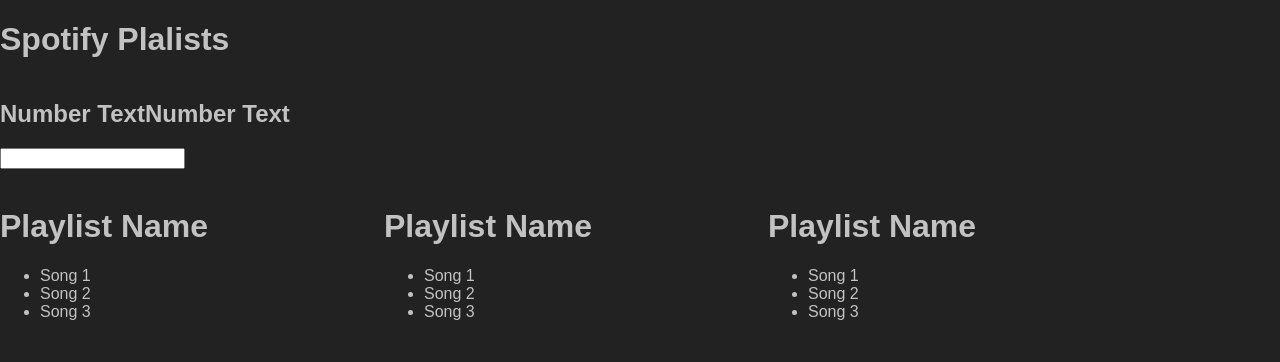
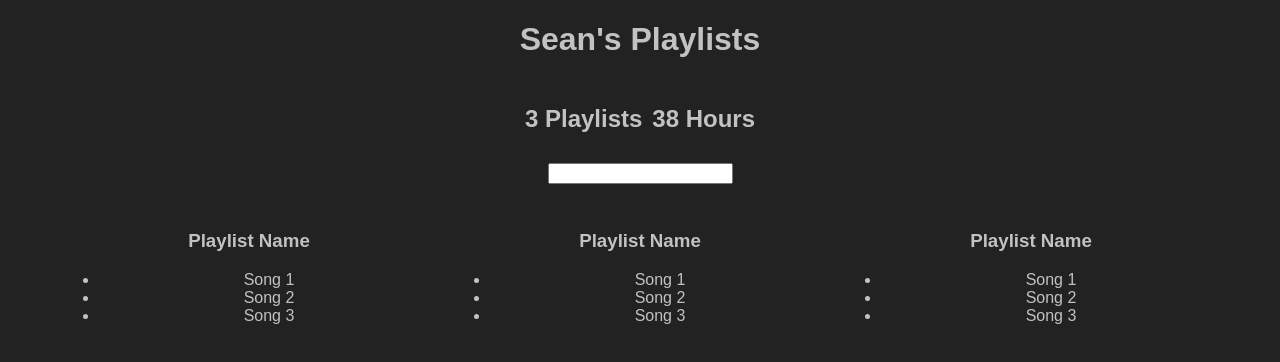
Before and after one commit to stycho/spotify-playlist, a React (Create React App) app: page / in a window 1280 px wide. Shown: the top 362 px of the page. Built offline with nearby package versions, Linux system fonts and the light colour scheme.

Commit message:
Added use of variables for Header, Playlist Count and Duration

```diff
--- a/src/App.css
+++ b/src/App.css
@@ -1,5 +1,6 @@
-body {
+html, body {
   background-color: #222222;
+  align-content: center;
 }
 
 .App {
--- a/src/App.js
+++ b/src/App.js
@@ -9,14 +9,38 @@
 
 let defaultStyle = {
   color: '#C2C2C2',
+  margin: '5px'
 };
+
+let fakeData = {
+  user: {
+    name: 'Sean',
+    playlists: [
+      {
+        name: 'Bangers',
+        songs: ['Womp', 'Fissures', 'bloopin'],
+        duration: 12
+      },
+      {
+        name: 'Favorites',
+        songs: ['Thing Thing', 'Nevermind', 'Take it away'],
+        duration: 9
+      },
+      {
+        name: 'Michelles soul',
+        songs: ['Frog toots', 'Screaming toads', 'Yoddling goats', 'whispering Dirt'],
+        duration: 17
+      }
+    ],
+  }
+}
 
 class Playlist extends Component {
   render() {
     return(
       <div style={{...defaultStyle, width: '30%', display: 'inline-block'}}>
         <img/>
-        <h1>Playlist Name</h1>
+        <h3>Playlist Name</h3>
         <ul>
           <li>Song 1</li>
           <li>Song 2</li>
@@ -38,33 +62,61 @@
   }
 }
 
-class Aggregate extends Component {
+class HoursCounter extends Component {
+  render() {
+    let totalDuration = this.props.playlists.reduce((acc, cur) => {
+      return acc + cur.duration;
+    }, 0);
+
+    console.log(totalDuration);
+
+    return(
+      <div style={{...defaultStyle, display: 'inline-block'}}>
+        <h2>{totalDuration} Hours</h2>
+      </div>
+    );
+  }
+}
+
+class PlaylistCounter extends Component {
   render() {
     return(
       <div style={{...defaultStyle, display: 'inline-block'}}>
-        <h2>Number Text</h2>
+        <h2>{this.props.playlists.length} Playlists</h2>
       </div>
     );
   }
 }
 
 class App extends Component {
+  constructor() {
+    super();
+    this.state = {serverData: {}};
+  }
+
+  componentDidMount() {
+    setTimeout(() => {
+      this.setState({serverData: fakeData});
+    }, 1000)
+  }
 
   render() {
     return (
-      <div style={{...defaultStyle}}>
-      <h1>Spotify Plalists</h1>
-        <Aggregate/>
-        <Aggregate/>
+      <div className='App' style={{...defaultStyle}}>
+      {this.state.serverData.user ?
+      <div>
+        <h1>{this.state.serverData.user.name}'s Playlists</h1>
+        <PlaylistCounter playlists={this.state.serverData.user.playlists}/>
+        <HoursCounter playlists={this.state.serverData.user.playlists}/>
         <Filter/>
         <Playlist/>
         <Playlist/>
         <Playlist/>
+        </div> : <h1>Loading...</h1>
+      }
       </div>
     );
   }
 }
 
 export default App;
-
-//super
```
